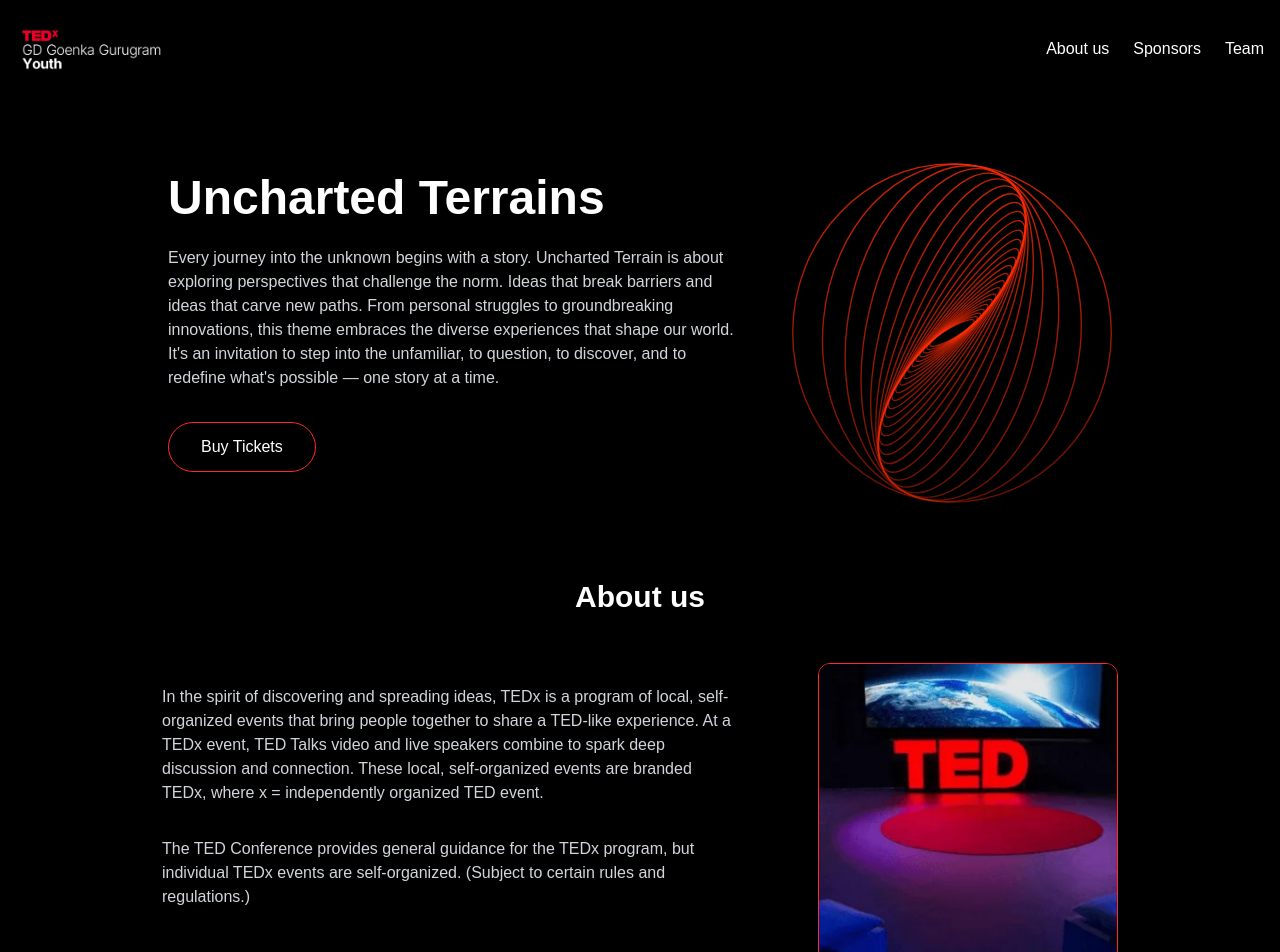
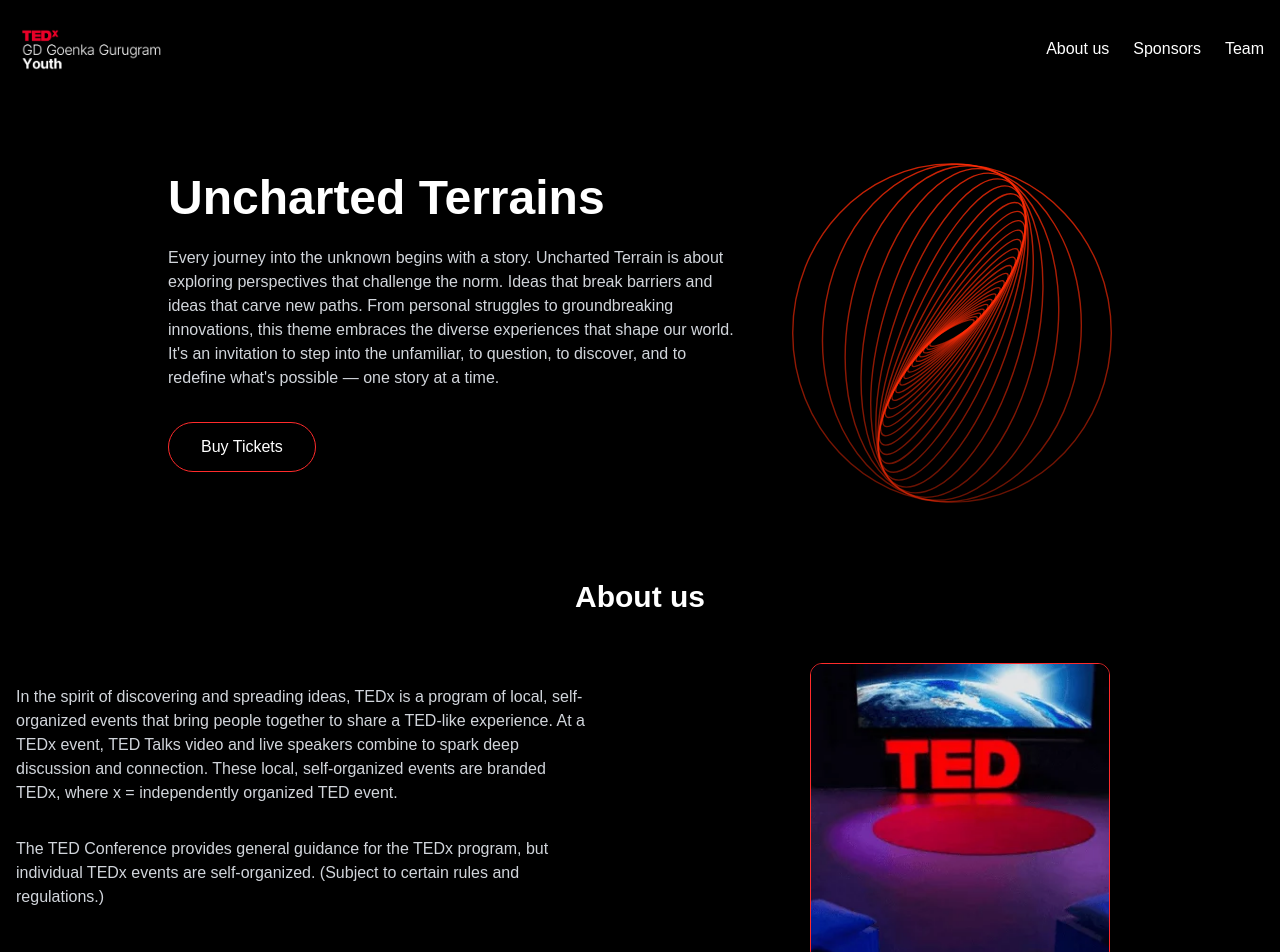
Before and after one commit to the-shreyansh-sahu/tedxgdgoenkagurugramyouth, a Next.js app: page / in a window 1280 px wide. Shown: the top 952 px of the page. Built offline with nearby package versions, Linux system fonts and the light colour scheme.

Commit message:
About Us Image Bug

```diff
--- a/app/page.tsx
+++ b/app/page.tsx
@@ -117,7 +117,7 @@ export default function Home() {
               certain rules and regulations.)
             </p>
           </div>
-          <div className="md:w-1/2 mt-8 md:mt-0 flex justify-center absolute md:relative top-0 left-0 w-full md:w-auto md:right-[-50px]">
+          <div className="md:w-1/2 flex justify-center">
             <div className="rounded-xl overflow-hidden border border-red-600 w-[300px] h-[300px]">
               <Image
                 src="/about.png?height=300&width=300"
```
